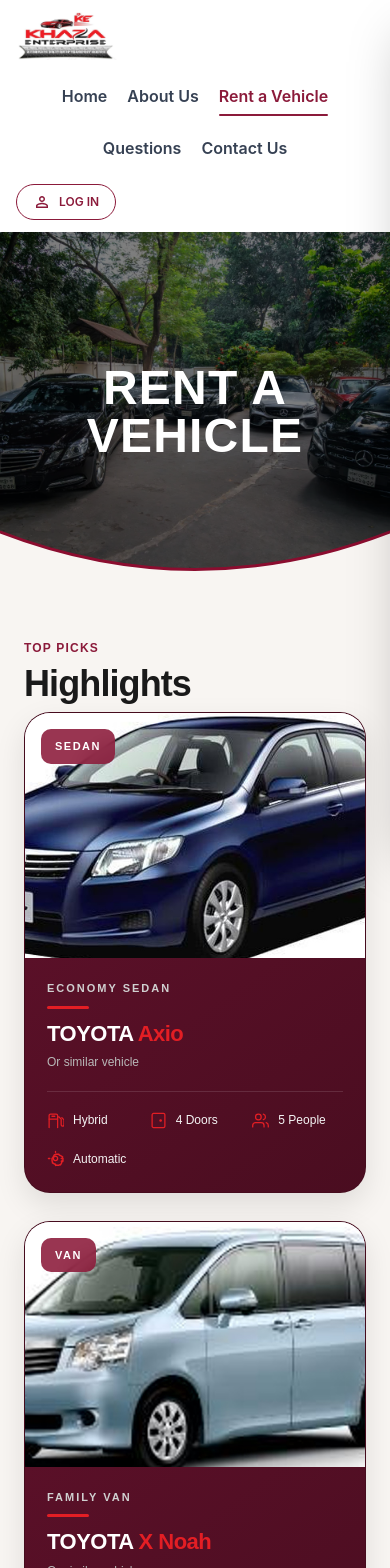
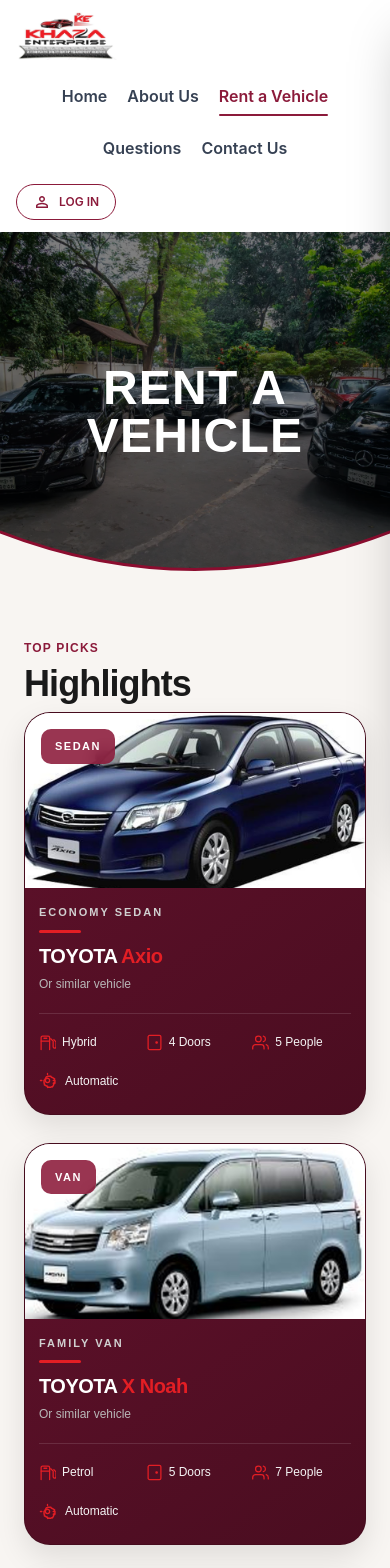
Before and after one commit to Rubel2025-code/khaza-Enterprise-Website2.0, a React (Vite) app: page /rent in a window 390 px wide. Shown: the top 1568 px of the page. Built offline with nearby package versions, Linux system fonts and the light colour scheme.

Commit message:
fix carcard mobile view

```diff
--- a/src/components/CarCard.tsx
+++ b/src/components/CarCard.tsx
@@ -66,7 +66,7 @@
   },
   imageWrap: {
   position: "relative",
-    height: 245,
+  height: "clamp(175px, 22vw, 245px)",
   overflow: "hidden",
   background: "#EDEDED",
   flexShrink: 0,
@@ -94,13 +94,15 @@
     backdropFilter: "blur(8px)",
   },
   details: {
-    padding: "22px 22px 24px",
+  padding: "clamp(16px, 2.5vw, 22px) clamp(14px, 2.5vw, 22px) 24px",
   background: "linear-gradient(145deg, #5A1028, #4A0D20)",
   color: COLORS.white,
   display: "flex",
   flexDirection: "column",
   gap: 0,
   flex: 1,
+  minWidth: 0,
+  boxSizing: "border-box",
 },
   group: {
     margin: 0,
@@ -120,11 +122,12 @@
   },
   title: {
   margin: 0,
-    fontSize: "clamp(22px, 2vw, 28px)",
+  fontSize: "clamp(20px, 2vw, 28px)",
   lineHeight: 1.15,
   fontWeight: 900,
   letterSpacing: "-0.5px",
   overflowWrap: "anywhere",
+  minWidth: 0,
 },
   brand: {
     color: COLORS.white,
@@ -145,14 +148,15 @@
   specs: {
   display: "grid",
   gridTemplateColumns: "repeat(3, minmax(0, 1fr))",
-    columnGap: 12,
-    rowGap: 20,
+  columnGap: 8,
+  rowGap: 16,
+  minWidth: 0,
 },
   spec: {
   minWidth: 0,
   display: "flex",
   alignItems: "center",
-    gap: 9,
+  gap: 6,
   color: "#F4F4F4",
   fontSize: 12,
   fontWeight: 500,
```
Lines whose indentation alone changed are shown as unchanged.
